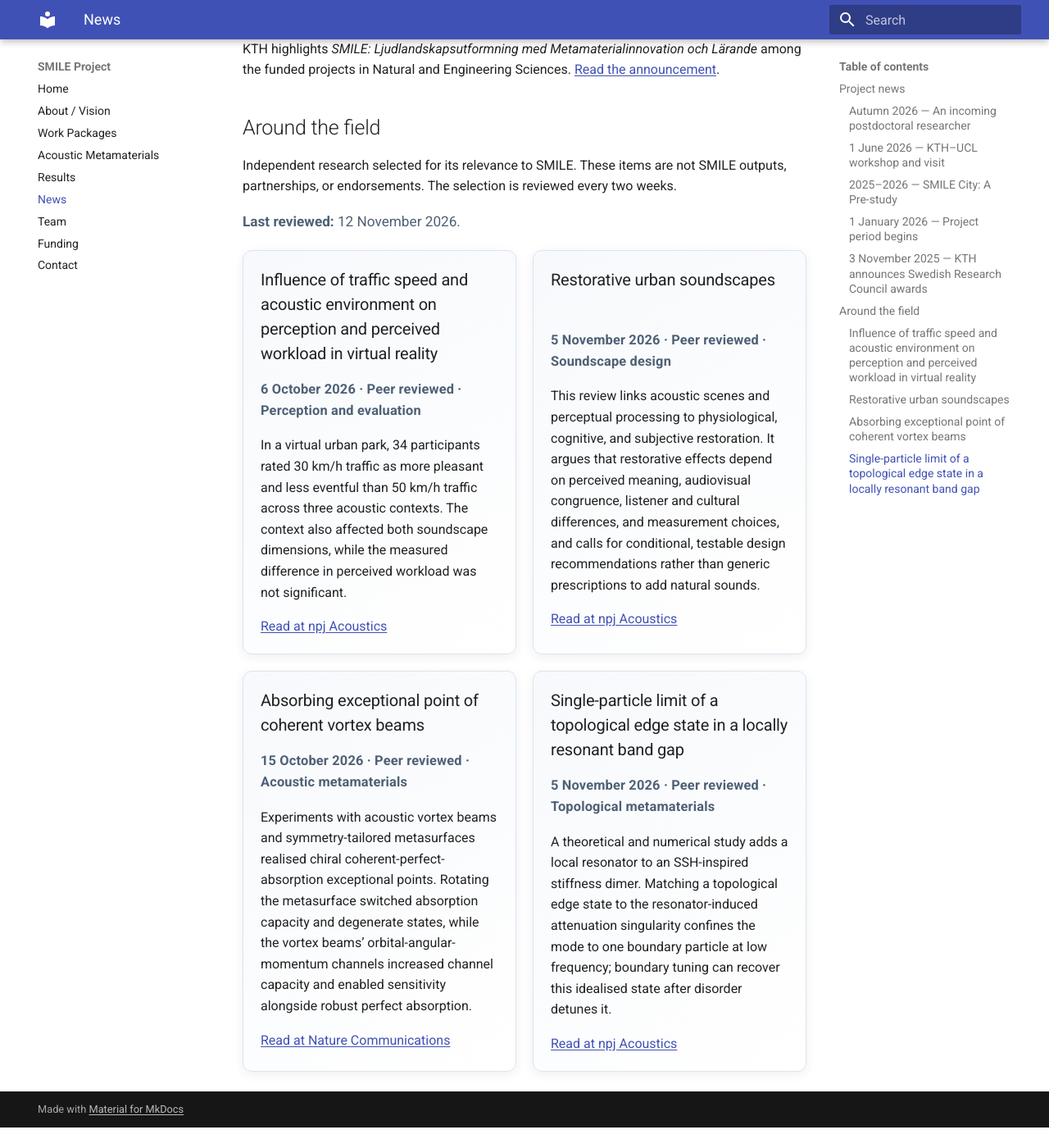
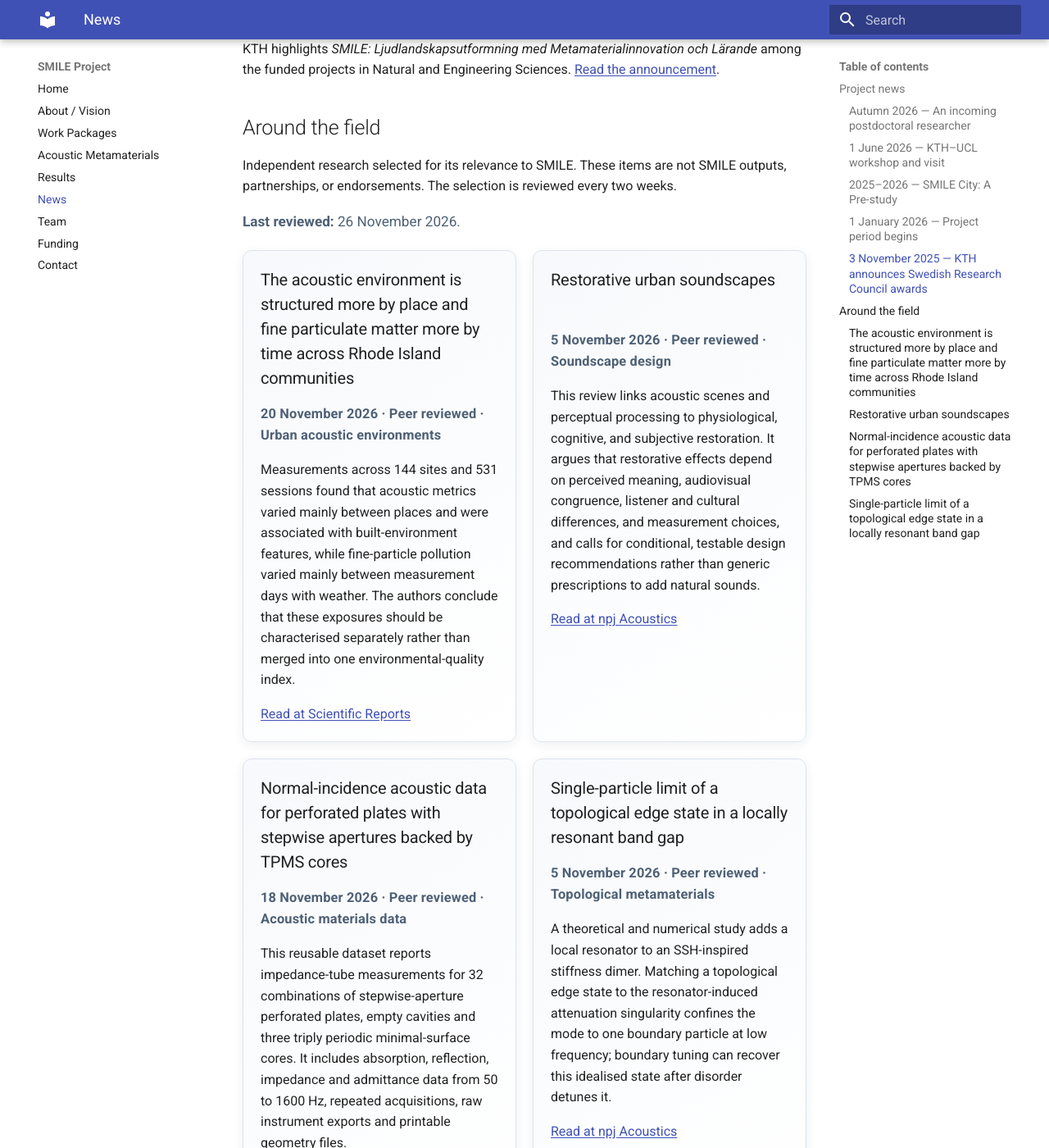
Before and after one commit to zibo-kth/smile-project-site, an MkDocs documentation site: the page built from docs/news.md, in a window 1280 px wide and 1400 px high, scrolled down 926 px. Shown: the whole window at 82% size. Built offline with MkDocs 1.6.1 and Material for MkDocs 9.7.7, drawn with Linux system fonts in a browser that asks for light colours; before the commit the page ends 2301 px from its top, so only the background shows below that; some of the changed text lies outside the part shown.

Commit message:
Refresh related research watch

```diff
--- a/docs/news.md
+++ b/docs/news.md
@@ -28,18 +28,18 @@ Independent research selected for its relevance to SMILE. These items are not SM
 
 <!-- RELATED-RESEARCH:START -->
 <!-- Generated by scripts/render_related_research.py; edit data/related-research.json. -->
-<p class="review-note"><strong>Last reviewed:</strong> 12 November 2026.</p>
+<p class="review-note"><strong>Last reviewed:</strong> 26 November 2026.</p>
 
 <div class="research-grid" markdown>
 
 <article markdown>
-### Influence of traffic speed and acoustic environment on perception and perceived workload in virtual reality
+### The acoustic environment is structured more by place and fine particulate matter more by time across Rhode Island communities
 
-<p class="research-meta">6 October 2026 · Peer reviewed · Perception and evaluation</p>
+<p class="research-meta">20 November 2026 · Peer reviewed · Urban acoustic environments</p>
 
-In a virtual urban park, 34 participants rated 30 km/h traffic as more pleasant and less eventful than 50 km/h traffic across three acoustic contexts. The context also affected both soundscape dimensions, while the measured difference in perceived workload was not significant.
+Measurements across 144 sites and 531 sessions found that acoustic metrics varied mainly between places and were associated with built-environment features, while fine-particle pollution varied mainly between measurement days with weather. The authors conclude that these exposures should be characterised separately rather than merged into one environmental-quality index.
 
-[Read at npj Acoustics](https://www.nature.com/articles/s44384-026-00073-6)
+[Read at Scientific Reports](https://www.nature.com/articles/s41598-026-81205-6)
 </article>
 
 <article markdown>
@@ -53,13 +53,13 @@ This review links acoustic scenes and perceptual processing to physiological, co
 </article>
 
 <article markdown>
-### Absorbing exceptional point of coherent vortex beams
+### Normal-incidence acoustic data for perforated plates with stepwise apertures backed by TPMS cores
 
-<p class="research-meta">15 October 2026 · Peer reviewed · Acoustic metamaterials</p>
+<p class="research-meta">18 November 2026 · Peer reviewed · Acoustic materials data</p>
 
-Experiments with acoustic vortex beams and symmetry-tailored metasurfaces realised chiral coherent-perfect-absorption exceptional points. Rotating the metasurface switched absorption capacity and degenerate states, while the vortex beams’ orbital-angular-momentum channels increased channel capacity and enabled sensitivity alongside robust perfect absorption.
+This reusable dataset reports impedance-tube measurements for 32 combinations of stepwise-aperture perforated plates, empty cavities and three triply periodic minimal-surface cores. It includes absorption, reflection, impedance and admittance data from 50 to 1600 Hz, repeated acquisitions, raw instrument exports and printable geometry files.
 
-[Read at Nature Communications](https://www.nature.com/articles/s41467-026-78506-9)
+[Read at Scientific Data](https://www.nature.com/articles/s41597-026-08826-4)
 </article>
 
 <article markdown>
```
Also changed, not shown: 1 other file.
